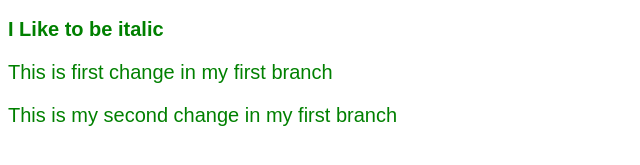
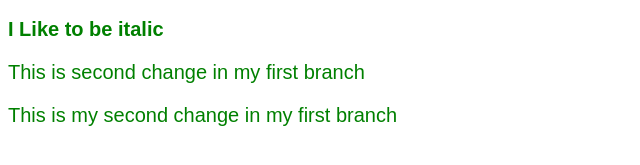
Before and after one commit to gurpssehmi/web-project, a plain HTML site: page index.html in a window 1280 px wide. Shown: the part 239-404 px from the top of the page, 0-640 px from the left. Drawn offline with Linux system fonts and the light colour scheme.

Commit message:
Causing a deliberate conflict

```diff
--- a/index.html
+++ b/index.html
@@ -17,7 +17,7 @@
 
 
 
-<p>This is first change in my first branch</p>
+<p>This is second change in my first branch</p>
 <div>
   <p>This is my second change in my first branch</p>
 </div>
```
